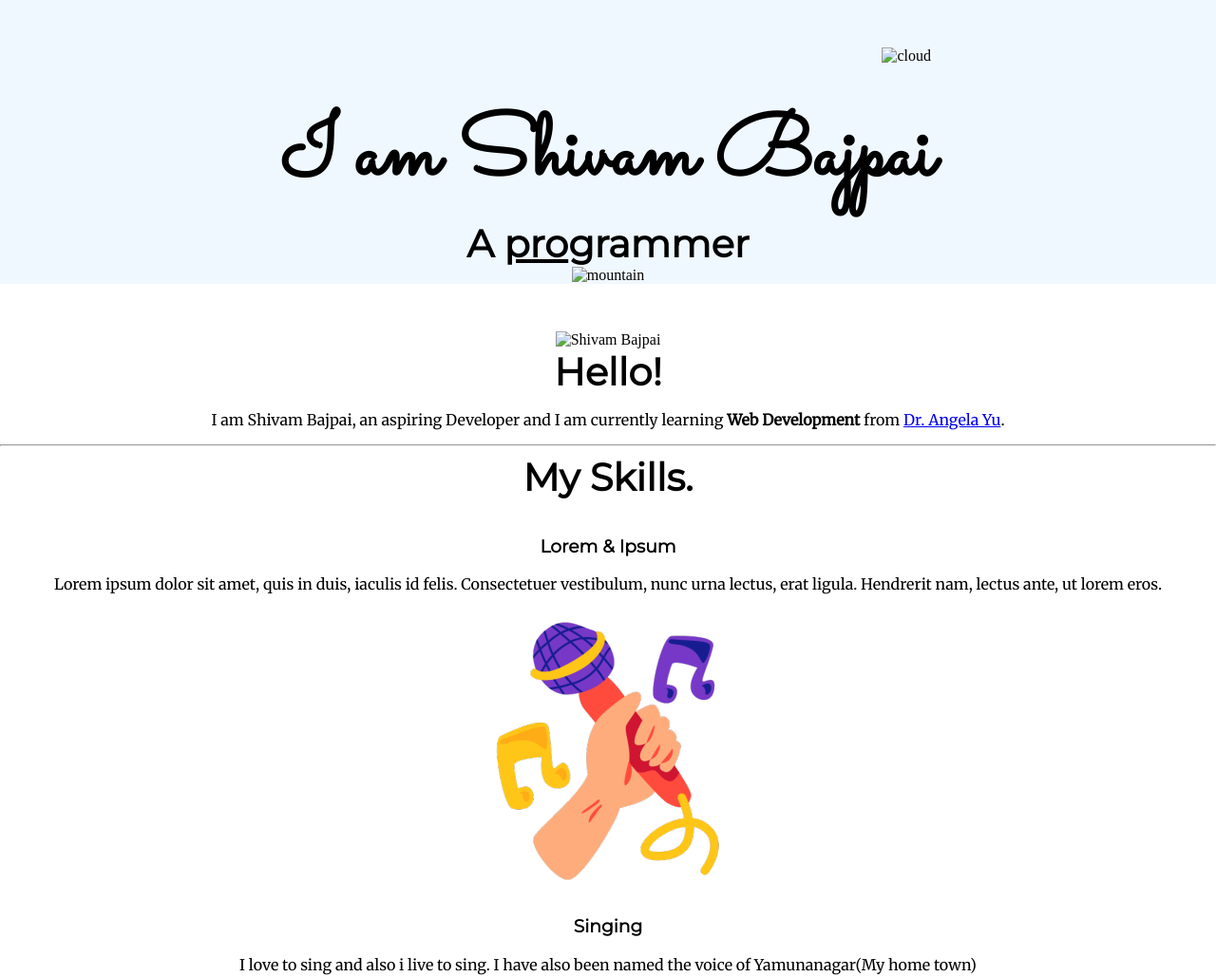
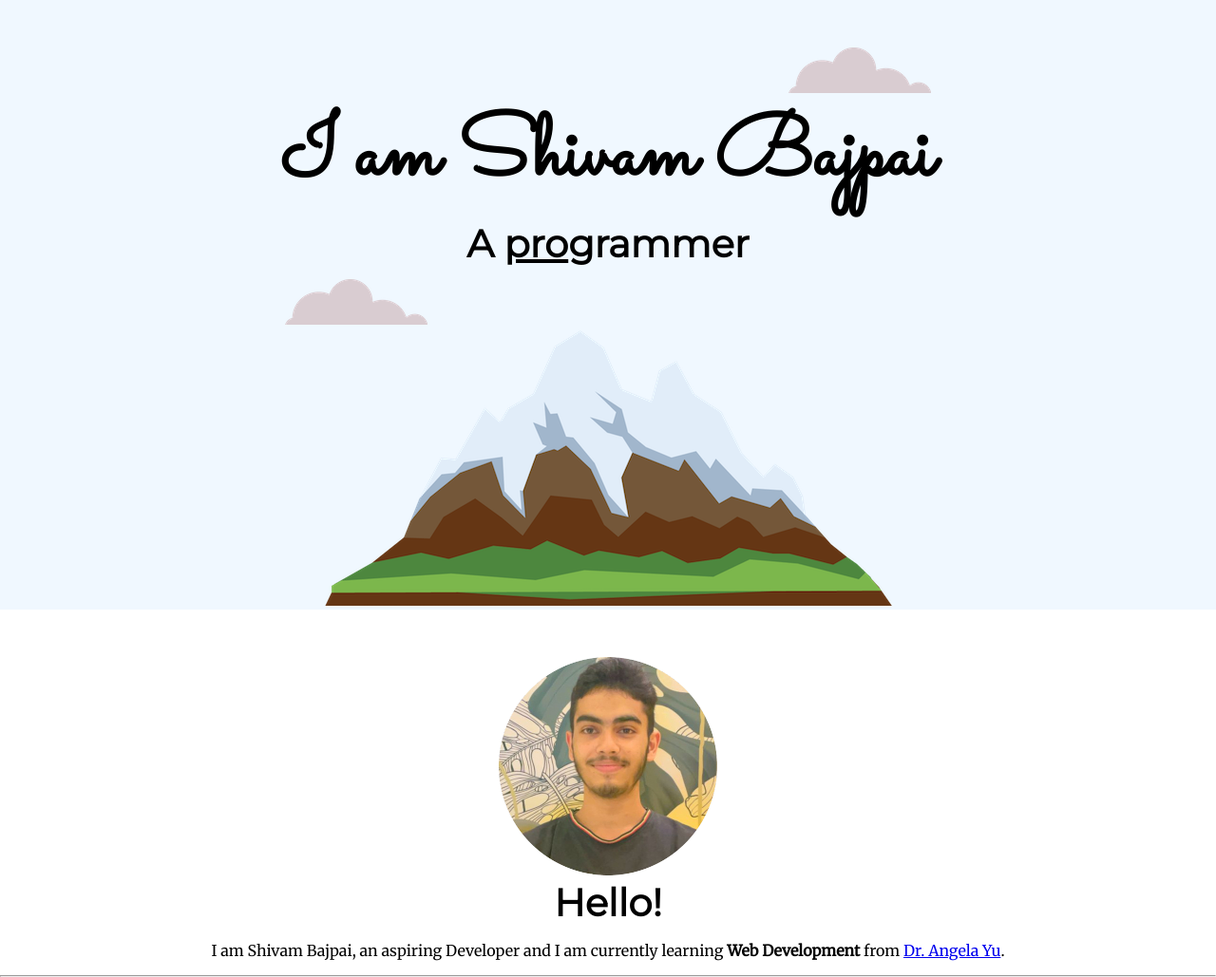
Before and after one commit to ShivamBajpai04/Personal-Website, a plain HTML site: page index.html in a window 1280 px wide. Shown: the top 1029 px of the page at 95% size. Drawn offline with Linux system fonts and the light colour scheme; files whose address does not match are found by name.

Commit message:
Update index.html

```diff
--- a/index.html
+++ b/index.html
@@ -14,13 +14,13 @@
         <div class="top-container">
             <h1 class="Intro">I am Shivam Bajpai</h1>
             <h2>A <span class="pro">pro</span>grammer</h2>
-            <img class="ucloud" src="CSS - My Site Images\CSS - My Site Images\cloud.png" alt="cloud">
-            <img class="mount" src="CSS - My Site Images\CSS - My Site Images\mountain.png" alt="mountain">
-            <img class="dcloud" src="CSS - My Site Images\CSS - My Site Images\cloud.png" alt="cloud">
+            <img class="ucloud" src="CSS - My Site Images\cloud.png" alt="cloud">
+            <img class="mount" src="CSS - My Site Images\mountain.png" alt="mountain">
+            <img class="dcloud" src="CSS - My Site Images\cloud.png" alt="cloud">
         </div>
         <div class="middle-container">
             <div class="profile">
-              <img src="CSS - My Site Images\CSS - My Site Images\Shivam Profile Pic.png" alt="Shivam Bajpai">
+              <img src="CSS - My Site Images\Shivam Profile Pic.png" alt="Shivam Bajpai">
               <h2>Hello!</h2>
               <p>I am Shivam Bajpai, an aspiring Developer and I am currently learning <strong>Web Development</strong> from <a href="https://www.linkedin.com/in/angela-yu-963a584b/">Dr. Angela Yu</a>.</p></p>
             </div>
```
